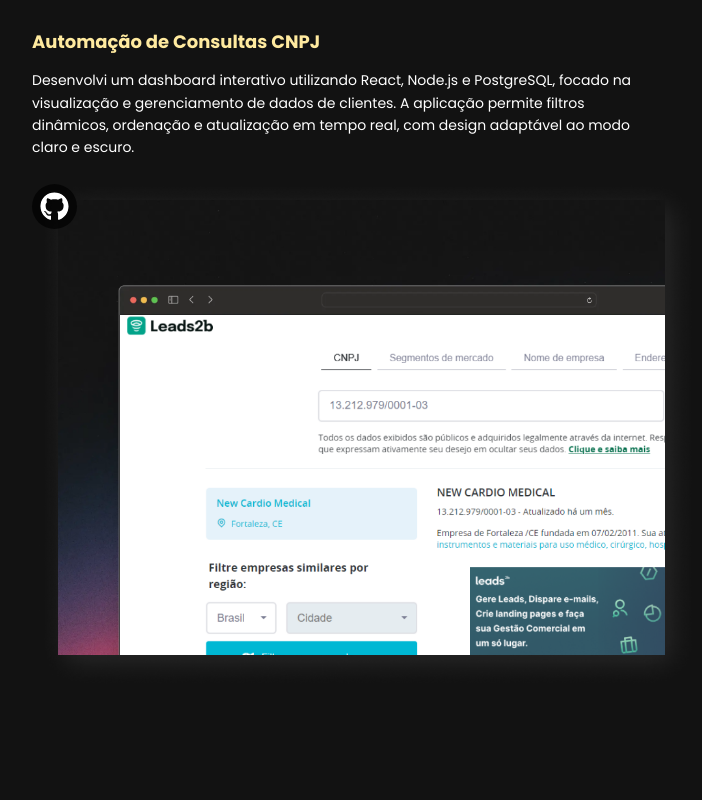
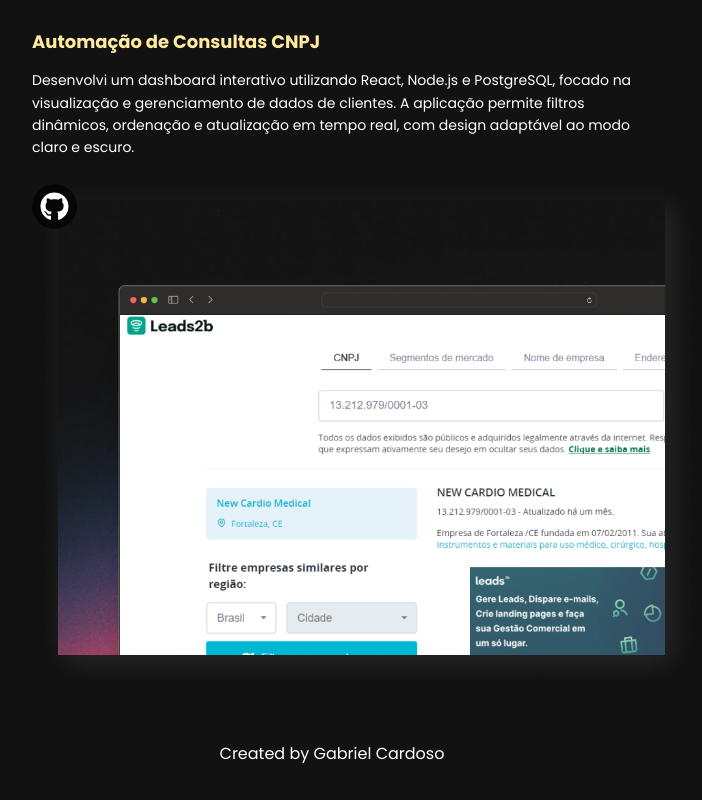
Before and after one commit to gabrielcsilvaa/PortfolioGabriel-react, a React (Create React App) app: page / in a window 1280 px wide. Shown: the part 4170-4970 px from the top of the page, without its empty margins (308-1010 px from the left). Built offline with nearby package versions, Linux system fonts and the light colour scheme.

Commit message:
fazendo o autoral

```diff
--- a/package.json
+++ b/package.json
@@ -42,6 +42,7 @@
       "last 1 chrome version",
       "last 1 firefox version",
       "last 1 safari version"
+
     ]
   },
   "devDependencies": {
--- a/src/components/projects.jsx
+++ b/src/components/projects.jsx
@@ -74,6 +74,9 @@
             <FaGithub className='github-icon' />
           </a>
         </div>
+        <div className='autoral'>
+          <span>Created by Gabriel Cardoso</span>
+        </div>
       </div>
     </div>
   );
--- a/src/styles/projects.css
+++ b/src/styles/projects.css
@@ -24,7 +24,7 @@
 .project-name {
   font-size: 18px;
   font-weight: bold;
-  color: #FFEA9F; /* Amarelo */
+  color: #ffea9f; /* Amarelo */
   margin-bottom: 10px;
 }
 
@@ -42,7 +42,7 @@
   margin: 0 auto 20px;
 }
 
-.project-image{
+.project-image {
   width: 112%;
   height: auto;
   border-radius: 8px;
@@ -59,7 +59,9 @@
   background-color: rgba(0, 0, 0, 0.7); /* Fundo semi-transparente */
   padding: 8px;
   border-radius: 50%;
-  transition: transform 0.3s ease, background-color 0.3s ease;
+  transition:
+    transform 0.3s ease,
+    background-color 0.3s ease;
 }
 
 .github-icon:hover {
@@ -71,3 +73,6 @@
 .project-icon-link {
   text-decoration: none;
 }
+.autoral{
+  text-align: center;
+}
```
